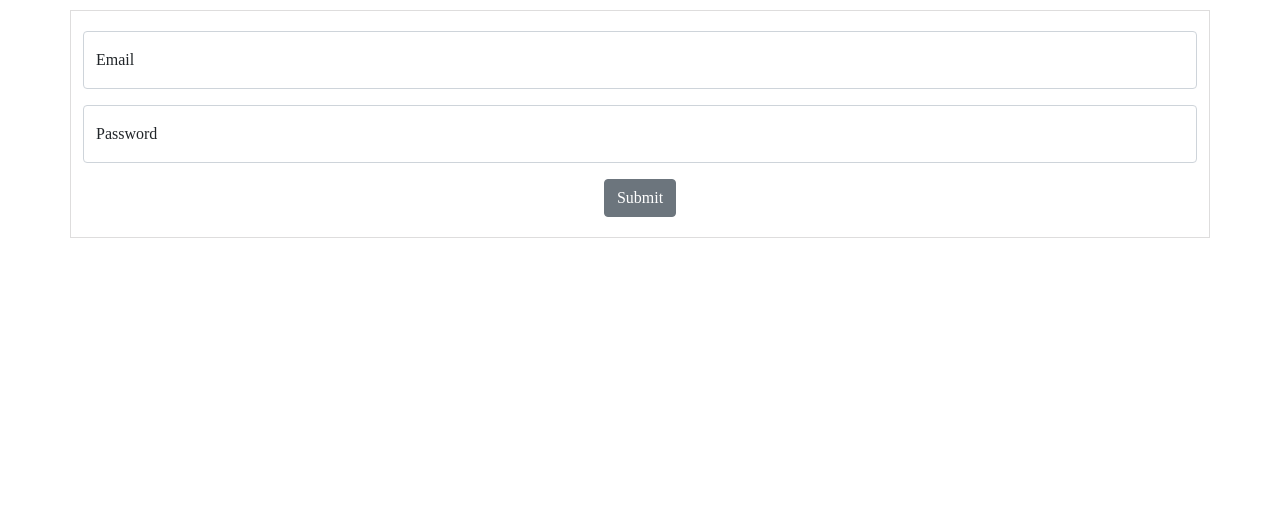
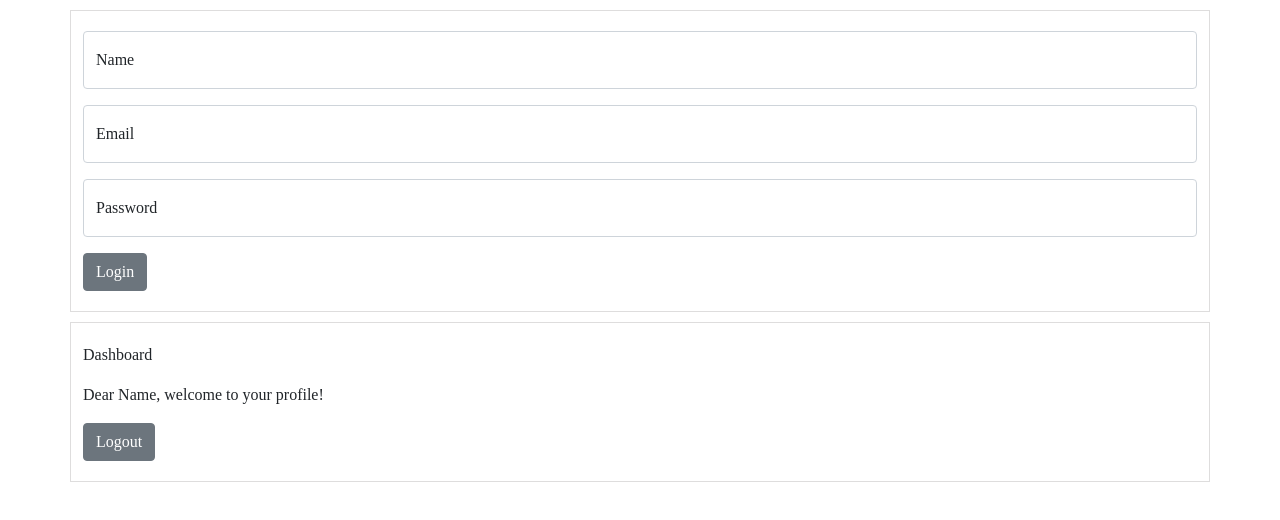
Before and after one commit to aselwilliams/Login-react, a React (Create React App) app: page / in a window 1280 px wide. Shown: the top 520 px of the page. Built offline with nearby package versions, Linux system fonts and the light colour scheme.

Commit message:
changes in structure of form

```diff
--- a/src/App.css
+++ b/src/App.css
@@ -1,5 +1,5 @@
 .App {
-  text-align: center;
+  text-align: left;
   font-family: san-serif;
 }
 .container {
--- a/src/App.js
+++ b/src/App.js
@@ -3,11 +3,27 @@ import './App.css';
 import {Form, FormText, FormGroup,Label,Button,Col, Input} from 'reactstrap';
 
 function App() {
+  const handleSubmit=(e)=>{
+e.preventDefault();
+
+  }
   return (
     <div className="App">
       <div className="container">
 
-       <Form inline>
+       <Form inline onSubmit={handleSubmit}>
+    <FormGroup floating>
+      <Input
+        id="exampleName"
+        name="name"
+        placeholder="Name"
+        type="text"
+      />
+      <Label for="exampleName">
+        Name
+      </Label>
+    </FormGroup>
+    {' '}
     <FormGroup floating>
       <Input
         id="exampleEmail"
@@ -19,7 +35,6 @@ function App() {
         Email
       </Label>
     </FormGroup>
-    {' '}
     <FormGroup floating>
       <Input
         id="examplePassword"
@@ -33,9 +48,14 @@ function App() {
     </FormGroup>
     {' '}
     <Button>
-      Submit
+      Login
     </Button>
   </Form>
+    </div>
+    <div className="container">
+      <p>Dashboard</p>
+      <p>Dear Name, welcome to your profile!</p>
+      <Button>Logout</Button>
     </div>
     </div>
   );
```
